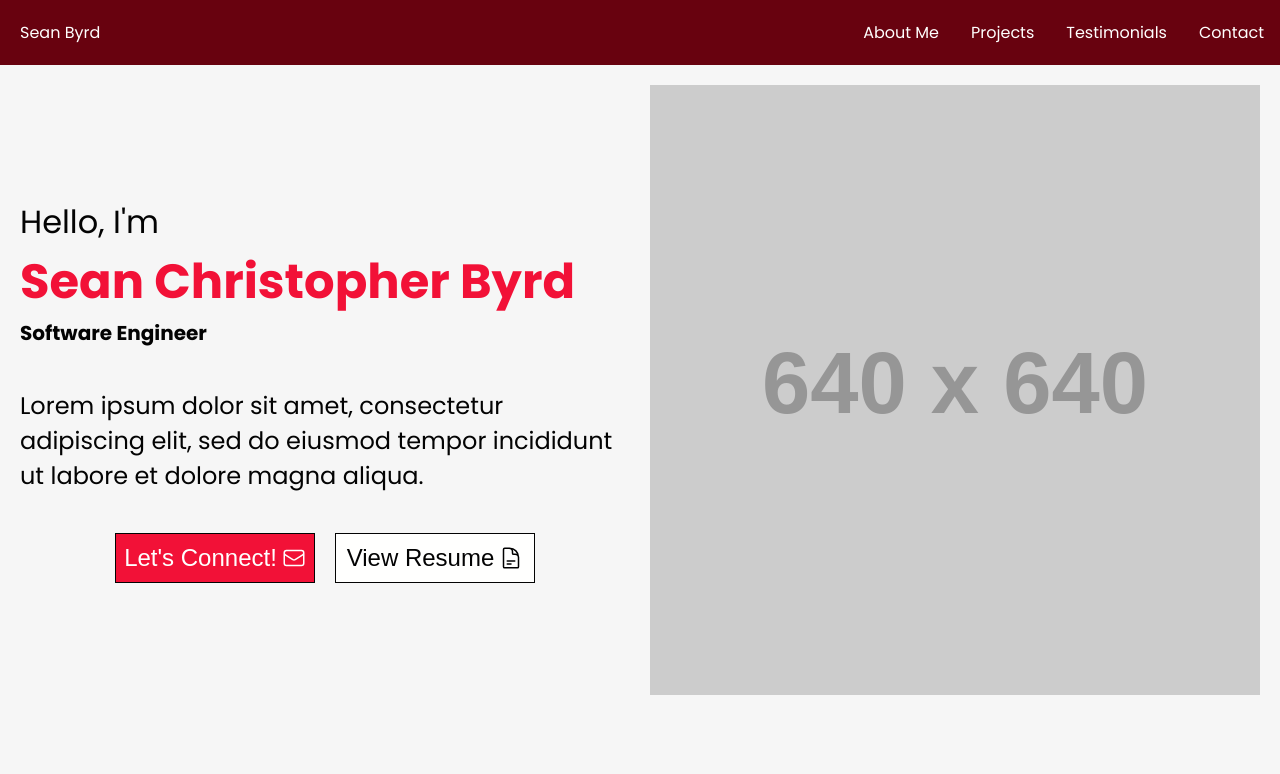
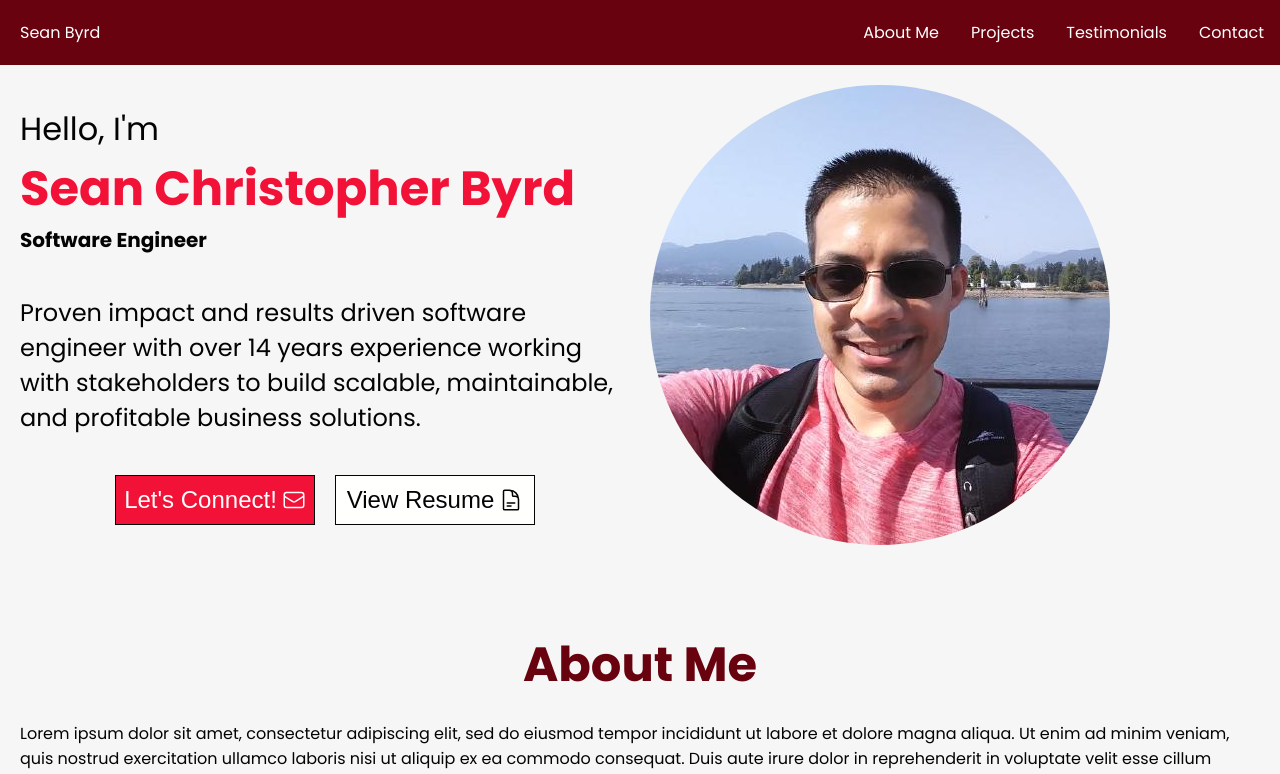
Before and after one commit to byrdsean/portfolio, a React (Vite) app: page / in a window 1280 px wide. Shown: the top 774 px of the page. Built offline with nearby package versions, Linux system fonts and the light colour scheme.

Commit message:
Updated hero section to display production data.

```diff
--- a/src/components/footer/footer.tsx
+++ b/src/components/footer/footer.tsx
@@ -2,6 +2,7 @@ import './Footer.css'
 import SocialMediaIcons from "../socialMedia/socialMediaIcons.tsx";
 import {navigationLinks} from "../navigation/navigationLinkList.tsx";
 import mapPinWhite from "../../assets/icons/map-pin-white.svg";
+import {Constants} from "../../constants/Constants.tsx";
 
 const Footer = () => {
 
@@ -34,7 +35,7 @@ const Footer = () => {
                         <h2>Contact</h2>
                         <ul>
                             <li>
-                                <a href={"mailto:byrd.sean1015@gmail.com?subject=Sean Byrd's Portfolio - Let's Connect"}>byrd.sean1015@gmail.com</a>
+                                <a href={Constants.mailto}>byrd.sean1015@gmail.com</a>
                             </li>
                             <li>
                                 <img src={mapPinWhite} alt="map-pin" />
--- a/src/components/hero/Hero.css
+++ b/src/components/hero/Hero.css
@@ -24,6 +24,10 @@
     .profile-img {
         flex: 1;
         margin: 0 auto;
+
+        img {
+            border-radius: 50%;
+        }
     }
 
     h1 {
--- a/src/components/hero/hero.tsx
+++ b/src/components/hero/hero.tsx
@@ -1,8 +1,31 @@
 import './Hero.css'
 import CallToActionButton from '../buttons/call-to-action/callToActionButton.tsx'
 import CallToActionTypes from "../buttons/call-to-action/callToActionTypes.tsx"
+import {Constants} from "../../constants/Constants.tsx";
+import profile from "../../assets/images/profiles/seanbyrd.jpg";
 
 const Hero = () => {
+
+    const SWE_START_DATE = new Date(2012, 1, 28);
+
+    const openResume = () => {
+        window.open(Constants.resumeLink, "_blank")
+    }
+
+    const openMailTo = () => {
+        window.location.href = Constants.mailto;
+    }
+
+    const getYearsSinceSWEStart = (): number=> {
+        // eslint-disable-next-line react-hooks/purity
+        const dateDifference = Date.now() - SWE_START_DATE.getTime();
+
+        // Approximate milliseconds in a year: 1000 * 60 * 60 * 24 * 365.25
+        // (365.25 days per year for better average accuracy)
+        const millisecondsInAYear = 31557600000;
+
+        return Math.ceil(dateDifference / millisecondsInAYear);
+    }
     return (
         <section className="hero">
             <section className="main-content">
@@ -11,15 +34,15 @@ const Hero = () => {
                     <h1>Sean Christopher Byrd</h1>
                     <p className="subtitle">Software Engineer</p>
                     <p className="description">
-                        Lorem ipsum dolor sit amet, consectetur adipiscing elit, sed do eiusmod tempor incididunt ut labore et dolore magna aliqua.
+                        Proven impact and results driven software engineer with over {getYearsSinceSWEStart()} years experience working with stakeholders to build scalable, maintainable, and profitable business solutions.
                     </p>
                     <div className="cta-group">
-                        <CallToActionButton text="Let's Connect!" iconName="envelope-white.svg" onClick={() => {}} type={CallToActionTypes.filled} />
-                        <CallToActionButton text="View Resume" iconName="document-text.svg" onClick={() => {}} />
+                        <CallToActionButton text="Let's Connect!" iconName="envelope-white.svg" onClick={openMailTo} type={CallToActionTypes.filled} />
+                        <CallToActionButton text="View Resume" iconName="document-text.svg" onClick={openResume} />
                     </div>
                 </div>
                 <div className="profile-img">
-                    <img src="https://placehold.co/640x640" alt="Sean Byrd Profile" />
+                    <img src={profile} alt="Sean Byrd Profile" />
                 </div>
             </section>
         </section>
--- a/src/components/socialMedia/socialMediaIcons.tsx
+++ b/src/components/socialMedia/socialMediaIcons.tsx
@@ -1,6 +1,7 @@
 import './SocialMediaIcons.css'
 import { type FC, useEffect, useState } from 'react';
 import type Icons from "./Icons.tsx";
+import {Constants} from "../../constants/Constants.tsx";
 
 import linkedInIconWhite from "../../assets/icons/linkedin-white.svg";
 import githubIconWhite from "../../assets/icons/github-white.svg";
@@ -55,7 +56,7 @@ const SocialMediaIcons:FC<SocialMediaIconsProps> = ({
                     </a>
                 </li>
                 <li>
-                    <a href="mailto:byrd.sean1015@gmail.com?subject=Sean Byrd's Portfolio - Let's Connect">
+                    <a href={Constants.mailto}>
                         <img src={icons.email} alt="Email Icon" />
                     </a>
                 </li>
--- /dev/null
+++ b/src/constants/Constants.tsx
@@ -0,0 +1,9 @@
+interface ConstantsDef {
+    resumeLink: string;
+    mailto: string;
+}
+
+export const Constants = {
+    resumeLink: "https://drive.google.com/file/d/19sSkJJ_OpSjnGgSEXWAMZHo0kuj83A1r/view?usp=sharing",
+    mailto: "mailto:byrd.sean1015@gmail.com?subject=Sean Byrd's Portfolio - Let's Connect"
+} as ConstantsDef;
```
Also changed, not shown: src/assets/images/profiles/seanbyrd.jpg (added).
